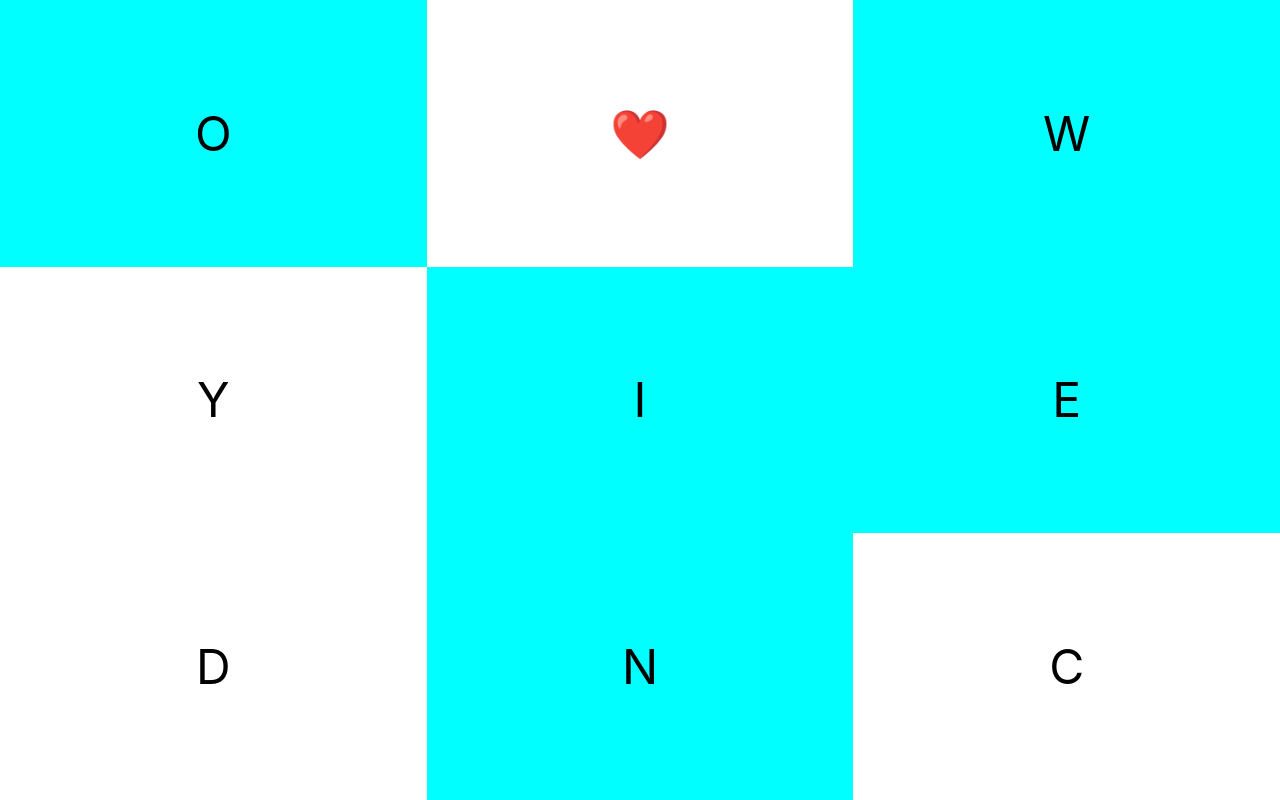
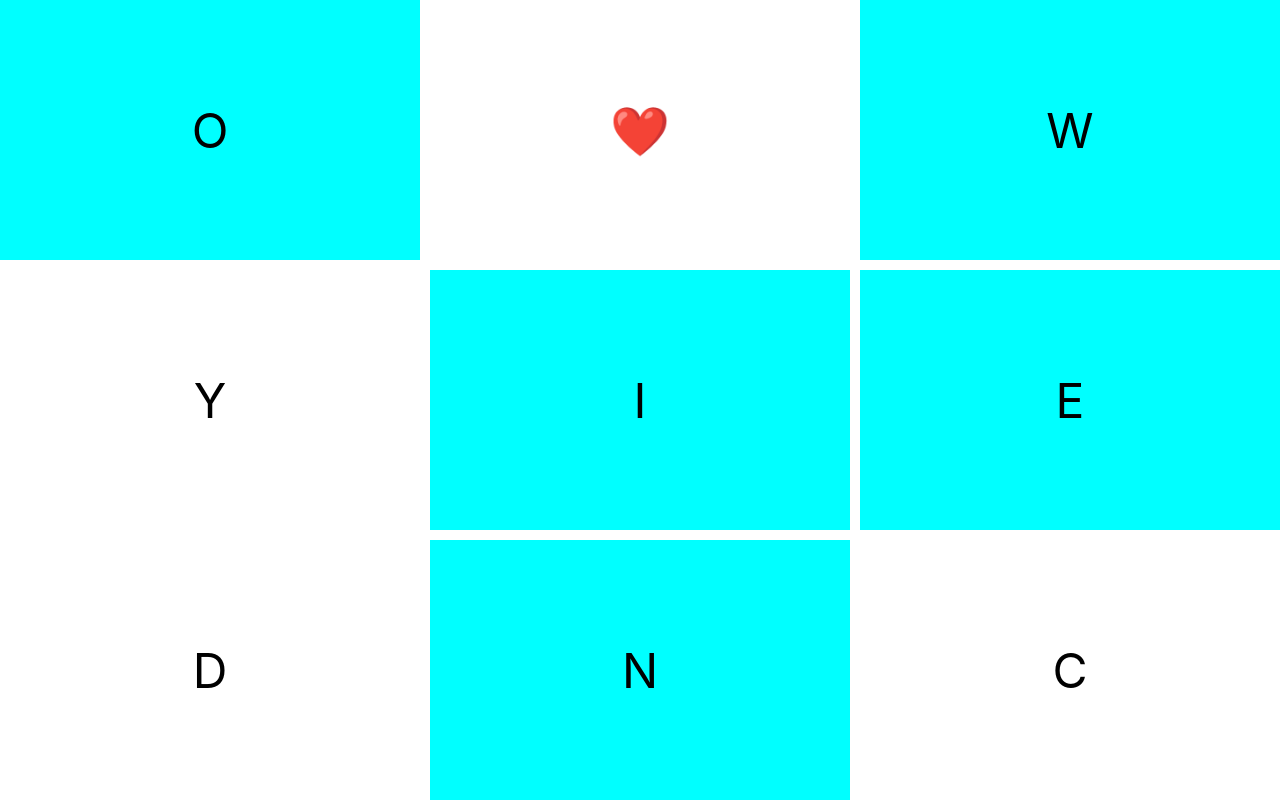
Before and after one commit to JajuanX/gridByExample, a React (Create React App) app: page / in a window 1280 px wide. Built offline with nearby package versions, Linux system fonts and the light colour scheme.

Commit message:
grid gap added

```diff
--- a/src/App.css
+++ b/src/App.css
@@ -8,6 +8,7 @@
   display: grid;
   grid-template-columns: 1fr 1fr 1fr;
   grid-template-rows: 1fr 1fr 1fr;
+  grid-gap: 10px;
 }
 
 .box {
```
